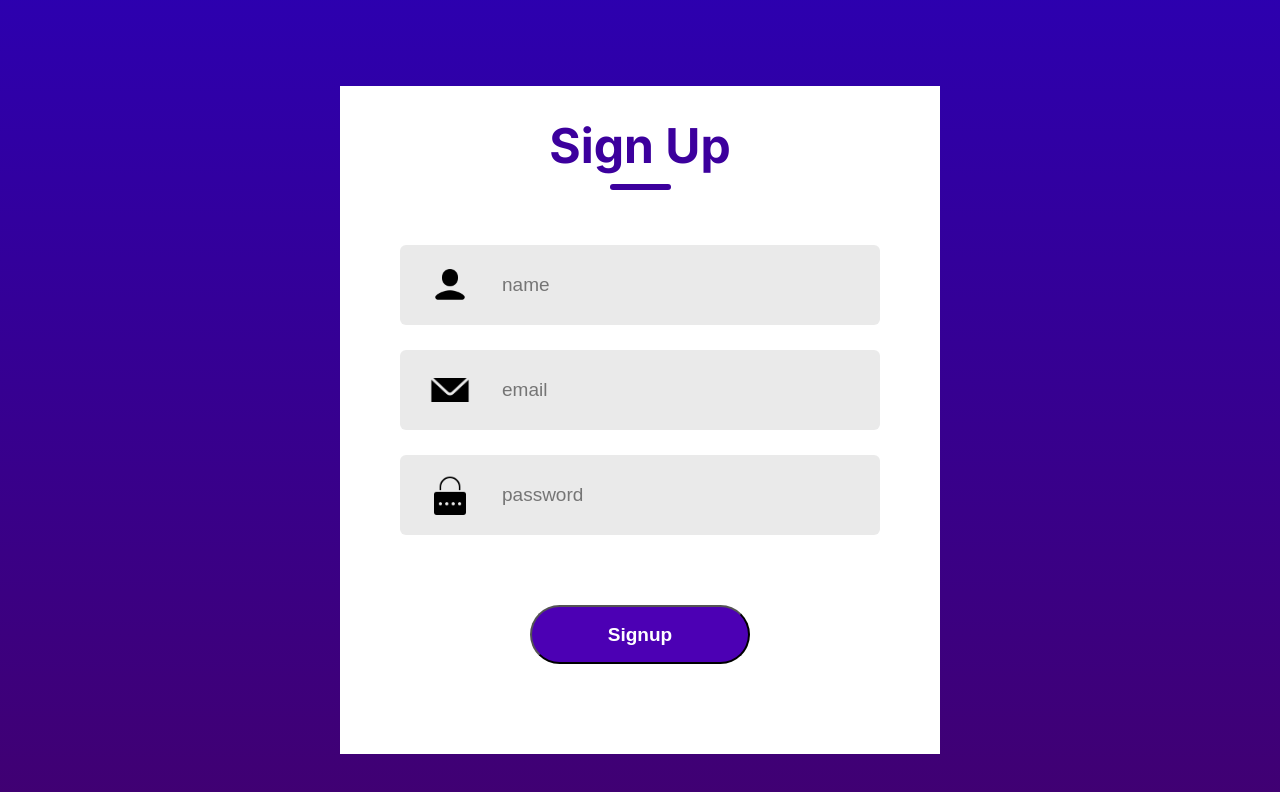
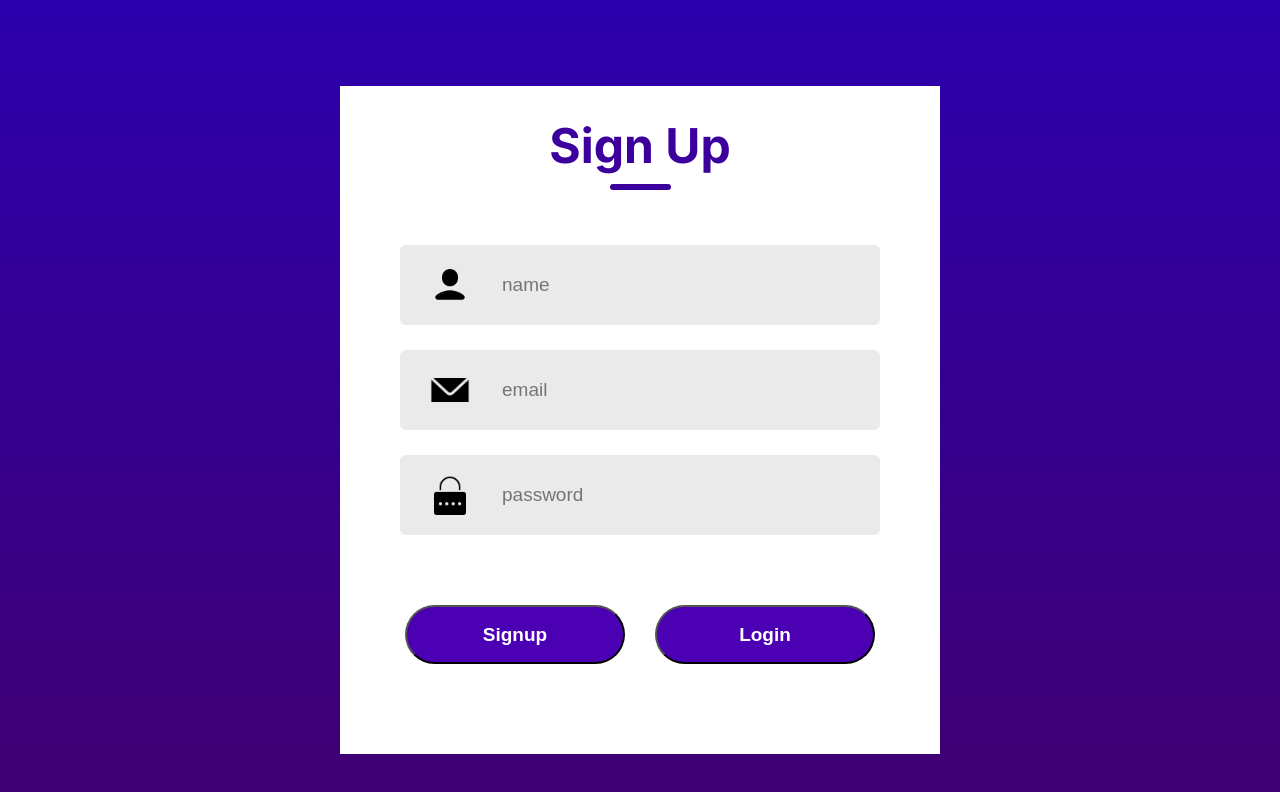
Before and after one commit to Mamba-Spectre/far-mart, a Next.js app in the folder client/: page /signup in a window 1280 px wide. Shown: the part 114-906 px from the top of the page. Built offline with nearby package versions, Linux system fonts and the light colour scheme.

Commit message:
login-button

```diff
--- a/client/app/signup/page.js
+++ b/client/app/signup/page.js
@@ -108,6 +108,14 @@ const SignupPage = () => {
             Signup
           </button>
         )}
+        <button
+          className="submit"
+          onClick={async () => {
+            router.push("/login");
+          }}
+        >
+          Login
+        </button>
       </div>
     </div>
   );
```
